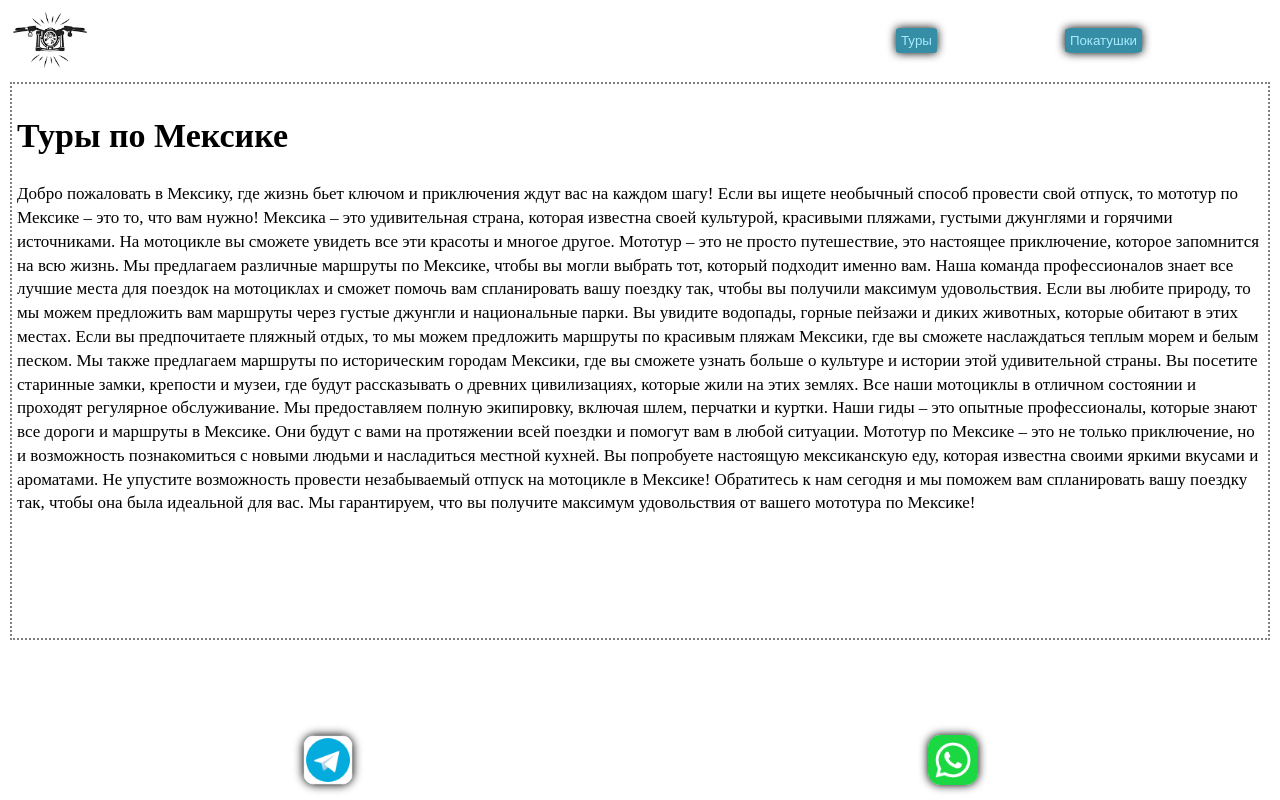
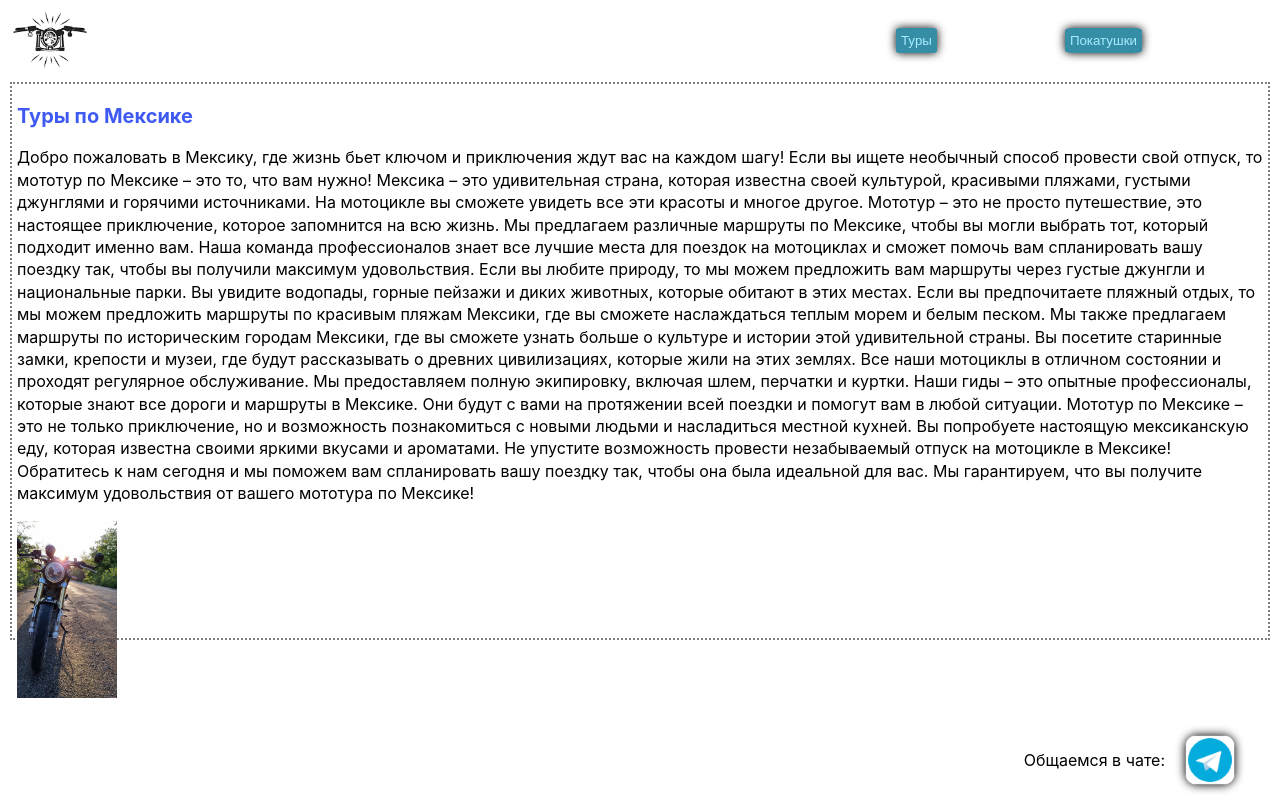
Before and after one commit to SiamV/gatsby-wp, a Gatsby site: page / in a window 1280 px wide. Built offline with nearby package versions, Linux system fonts and the light colour scheme; Gatsby itself is replaced by a stand-in of ours.

Commit message:
create dynamic pages

```diff
--- a/package.json
+++ b/package.json
@@ -8,7 +8,7 @@
     "gatsby"
   ],
   "scripts": {
-    "develop": "gatsby develop",
+    "dev": "gatsby develop",
     "start": "gatsby develop",
     "build": "gatsby build",
     "serve": "gatsby serve",
--- a/src/common/SocialBlocks/SocialBlocks.module.css
+++ b/src/common/SocialBlocks/SocialBlocks.module.css
@@ -7,6 +7,7 @@
     box-shadow: 0 0 10px #000000;
     /*box-shadow: 0 0 0 60px rgba(0,0,0,0) inset, .1em .1em .2em #800;*/
     border-radius: 25%;
+    margin-right: 30px;
 }
 
 .wrapperImgSocial .imgSocial:active {
@@ -21,6 +22,7 @@
         height: 40px;
         box-shadow: 0 0 10px #000000;
         border-radius: 25%;
+        margin-right: 10px;
     }
 
     .wrapperImgSocial .imgSocial:active {
--- /dev/null
+++ b/src/components/BackgroundImage.js
@@ -0,0 +1,18 @@
+import React from "react"
+import { StaticImage } from "gatsby-plugin-image"
+import *as classes from "./BackGroundImage.module.css"
+
+const BackgroundImage = () => {
+    return (
+        <StaticImage
+            placeholder="blurred"
+            src="../images/photo_2023-07-29_14-15-25.jpg"
+            alt="background"
+            formats={["AUTO", "WEBP", "AVIF"]}
+            className={classes.wrapperBackgroundImg}
+            // style={{ position: "absolute" }}
+        />
+    )
+}
+
+export default BackgroundImage
--- /dev/null
+++ b/src/components/BackgroundImage.module.css
@@ -0,0 +1,5 @@
+.wrapperBackgroundImg {
+    position: absolute;
+    z-index: 0;
+    width: 100px;
+}
--- a/src/components/Footer.js
+++ b/src/components/Footer.js
@@ -1,13 +1,12 @@
 import React from 'react';
 import * as classes from './Footer.module.css';
-import WhatsApp from '../common/SocialBlocks/WhatsApp';
 import Telegram from "../common/SocialBlocks/Telegram";
 
 const Footer = () => {
     return (
         <div className={classes.wrapperFooter}>
+            <div className={classes.wrapperText}> Общаемся в чате:</div>
             <Telegram />
-            <WhatsApp />
         </div>
     )
 }
--- a/src/components/Footer.module.css
+++ b/src/components/Footer.module.css
@@ -1,6 +1,10 @@
 .wrapperFooter {
     display: flex;
-    justify-content: space-around;
+    justify-content: flex-end;
     align-items: center;
     height: 100%;
 }
+
+.wrapperText {
+    margin-right: 20px;
+}
--- a/src/components/Layout.js
+++ b/src/components/Layout.js
@@ -1,4 +1,5 @@
 import React from "react"
+import BackgroundImage from "./BackGroundImage"
 import Footer from "./Footer"
 import Header from "./Header"
 import *as classes from "./Layout.module.css"
@@ -11,6 +12,7 @@ const Layout = ({ children }) => {
             </div>
             <div className={classes.siteWrapperFeed}>
                 {children}
+                <BackgroundImage/>
             </div>
             <div className={classes.siteWrapperFooter}>
                 <Footer />
--- a/src/components/Layout.module.css
+++ b/src/components/Layout.module.css
@@ -47,10 +47,9 @@
     border: 2px dotted grey;
     padding: 5px;
     margin: 2px 10px 10vh 10px;
-    font-size: 17px;
-    line-height: 1.4;
     overflow-x: auto;
     height: auto;
+    z-index: 2;
 }
 
 .siteWrapper .siteWrapperFooter {
--- a/src/components/navbar.module.css
+++ b/src/components/navbar.module.css
@@ -8,7 +8,6 @@
 .menuButton {
     margin-right: 10vw;
     padding: 5px;
-    cursor: pointer;
     text-align: center;
     text-decoration: none;
     outline: none;
--- a/src/pages/index.js
+++ b/src/pages/index.js
@@ -1,5 +1,3 @@
-// import { graphql, Link } from "gatsby"
-// import { graphql, useStaticQuery } from "gatsby"
 import Seo from "../components/Seo"
 import React from "react"
 import Layout from "../components/Layout"
--- a/src/pages/tours/index.js
+++ b/src/pages/tours/index.js
@@ -8,7 +8,7 @@ const Tours = (props) => {
         <Layout>
             <div>
                 <Link to={"/tours/mexico"}>Туры по Мексике</Link>
-                it is traveling page
+                <Link to={"/tours/la"}>Туры по Латинской Америке</Link>
             </div>
         </Layout>
     )
--- a/src/styles/global.css
+++ b/src/styles/global.css
@@ -1,8 +1,34 @@
 html,
 body {
+    font-family: -apple-system, BlinkMacSystemFont, Segoe UI, Roboto, Oxygen, Ubuntu,
+    Cantarell, Fira Sans, Droid Sans, Helvetica Neue, sans-serif;
+    line-height: 1.4;
+    font-size: 16px;
+    background-color: white;
     width: 100%;
     height: 100%;
     margin: 0;
     padding: 0;
     /* overflow-x: hidden; */
 }
+
+h1 {
+    font-size: 20px;
+    color: #3f5af3 ;
+}
+
+h2 {
+    font-size: 18px;
+    color: #3f5af3 ;
+}
+
+a {
+    color: #0070f3;
+    font-style: italic;
+    text-decoration: none;
+  }
+
+  a:hover {
+    text-decoration: underline;
+    font-style: italic;
+  }
```
Also changed, not shown: gatsby-node.js (added, +28 -0 lines), src/pages/travels.js (+12 -2 lines), src/templates/single-post.js (deleted, +0 -11 lines), src/templates/single-travel.js (added, +32 -0 lines), src/images/photo_2023-07-29_14-15-25.jpg (added), src/images/photo_2023-07-29_14-15-30.jpg (added), src/images/photo_2023-07-29_14-15-34.jpg (added).
